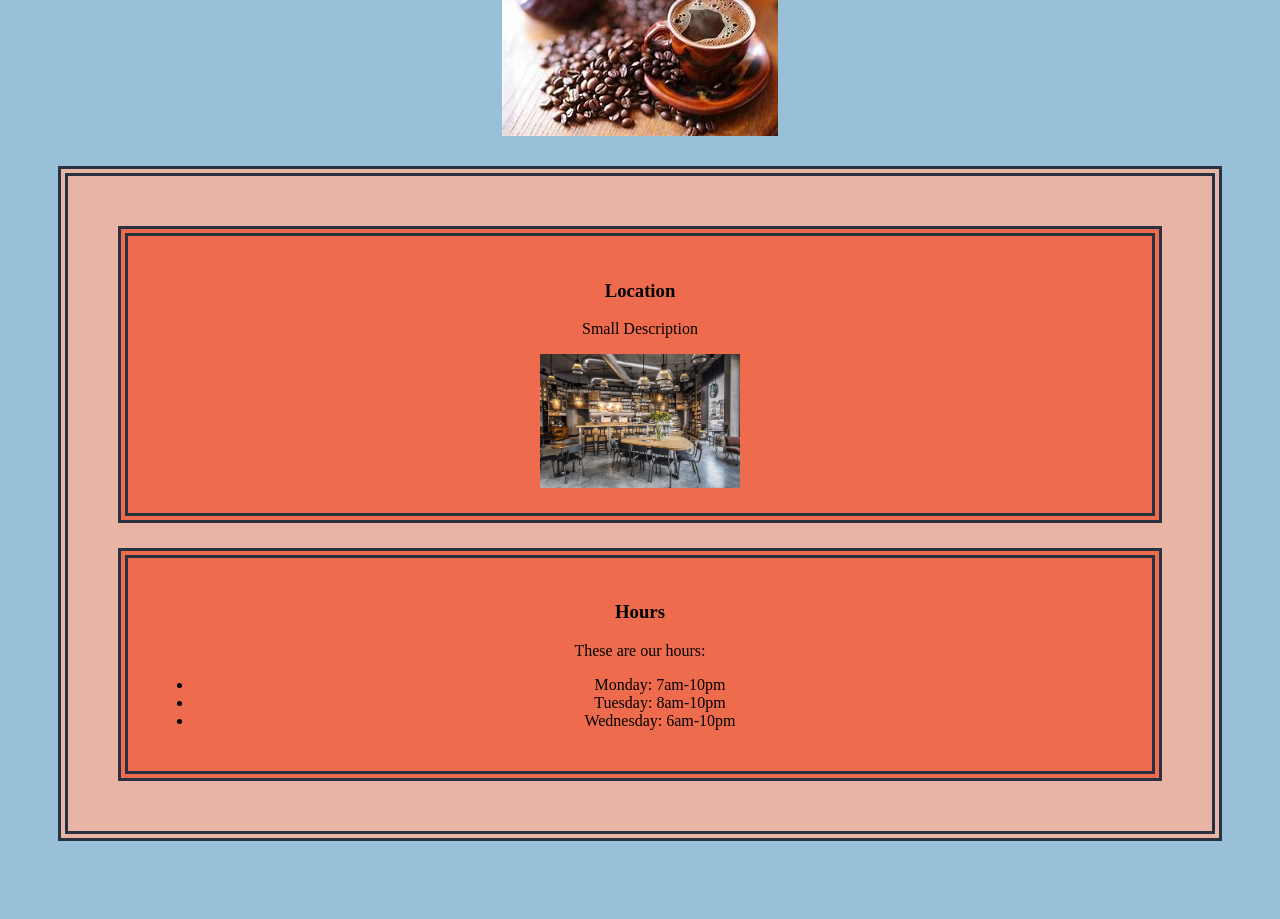
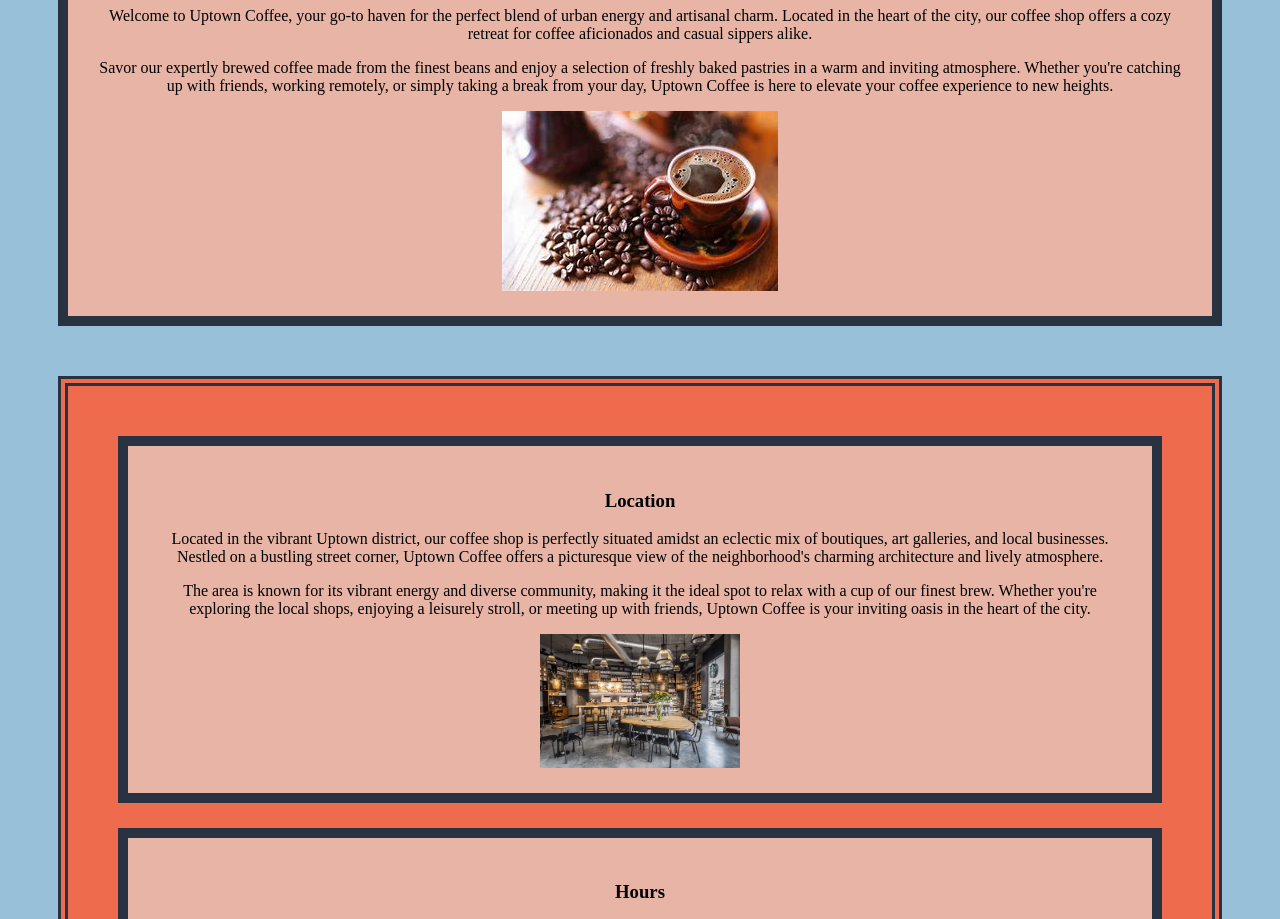
Before and after one commit to abunker11/BasicProject, a plain HTML site: page UptownCoffee/homepage.html in a window 1280 px wide. Shown: the part 184-1103 px from the top of the page. Before the commit the page ends 1075 px from the top, so only its background shows below. Drawn offline with Linux system fonts and the light colour scheme.

Commit message:
4-3-CSS-CleanUp

```diff
--- a/UptownCoffee/homepage.css
+++ b/UptownCoffee/homepage.css
@@ -14,7 +14,7 @@ body {
 }
 
 .outerBox {
-    background-color: var(--melon);
+    background-color: var(--burnt-sienna);
     padding: 25px;
     margin: 50px;
     margin-top: 30px;
@@ -22,9 +22,18 @@ body {
 }
 
 .innerBox {
-    background-color: var(--burnt-sienna);
+    background-color: var(--melon);
     padding: 25px;
     margin: 25px;
-    border: var(--gunmetal) double 10px;
+    border: var(--gunmetal) solid 10px;
     color: black;
 }
+
+#intro {
+    margin: 50px;
+}
+
+ul {
+    display: table;
+    margin: 0 auto;
+}
--- a/UptownCoffee/homepage.html
+++ b/UptownCoffee/homepage.html
@@ -4,15 +4,33 @@
     </head>
     <body>
         <div id="menu">Menu</div>
-        <div id="intro">
+        <div id="intro" class="innerBox">
             <h1>Uptown Coffee</h1>
-            <p>Short Description</p>
+            <p>Welcome to Uptown Coffee, your go-to haven for the
+                perfect blend of urban energy and artisanal charm.
+                Located in the heart of the city, our coffee shop offers a cozy retreat
+                for coffee aficionados and casual sippers alike.
+            </p>
+            <p>
+                Savor our expertly brewed coffee made from the finest beans and enjoy a
+                selection of freshly baked pastries in a warm and inviting atmosphere.
+                Whether you're catching up with friends, working remotely, or simply taking a break from your day,
+                Uptown Coffee is here to elevate your coffee experience to new heights.
+            </p>
             <img src="images/coffee1.jfif" alt="">
         </div>
         <div class="outerBox">
             <div id="locations" class="innerBox">
                 <h3>Location</h3>
-                <p>Small Description</p>
+                <p>Located in the vibrant Uptown district, our coffee shop is perfectly situated amidst an eclectic mix of boutiques, art galleries, and local businesses.
+                    Nestled on a bustling street corner, Uptown Coffee offers a picturesque view of the neighborhood's
+                    charming architecture and lively atmosphere.
+                </p>
+                <p>
+                    The area is known for its vibrant energy and diverse community, making it the ideal spot to relax
+                    with a cup of our finest brew. Whether you're exploring the local shops, enjoying a leisurely stroll,
+                    or meeting up with friends, Uptown Coffee is your inviting oasis in the heart of the city.
+                </p>
                 <img src="images/coffeeShop.jpg" width="200px" alt="">
             </div>
             <div id="hours" class="innerBox">
```
